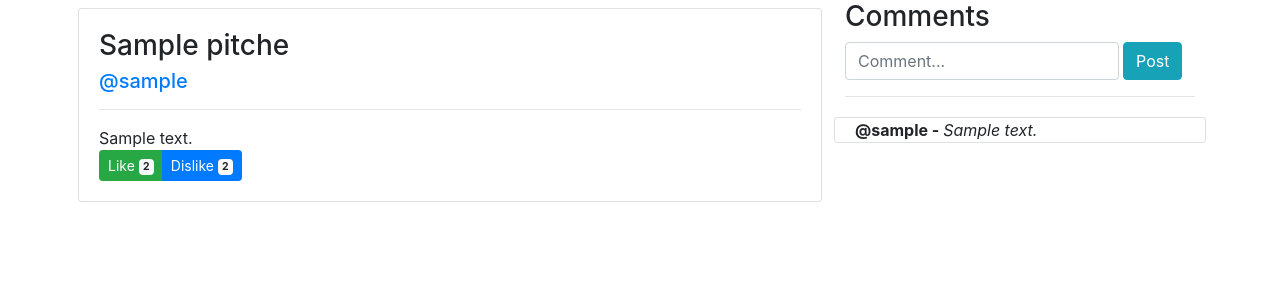
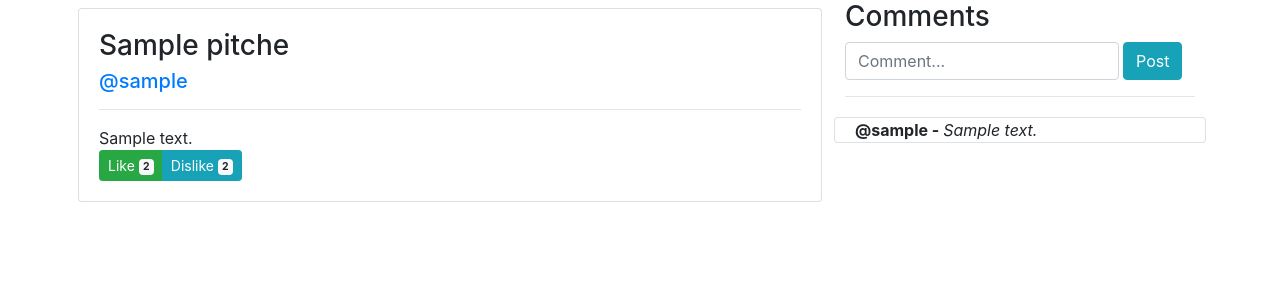
Before and after one commit to Atienodolphine01/Pitchadd, a Flask app: page /pitch/1 in a window 1280 px wide. Shown: the part 58-358 px from the top of the page. Run offline with Flask 2, Linux system fonts and the light colour scheme; tables that the repository leaves empty hold one stand-in row (values such as "Sample post"); some libraries are stand-ins or nearby versions.

Commit message:
change btn primary to btn info

```diff
--- a/app/templates/single-pitch.html
+++ b/app/templates/single-pitch.html
@@ -18,7 +18,7 @@
                         <button class="btn btn-sm btn-success">Like
                             <span class="badge badge-light">2</span>
                         </button>
-                        <button class="btn btn-sm btn-primary">Dislike
+                        <button class="btn btn-sm btn-info">Dislike
                             <span class="badge badge-light">2</span>
                         </button>
 
```
